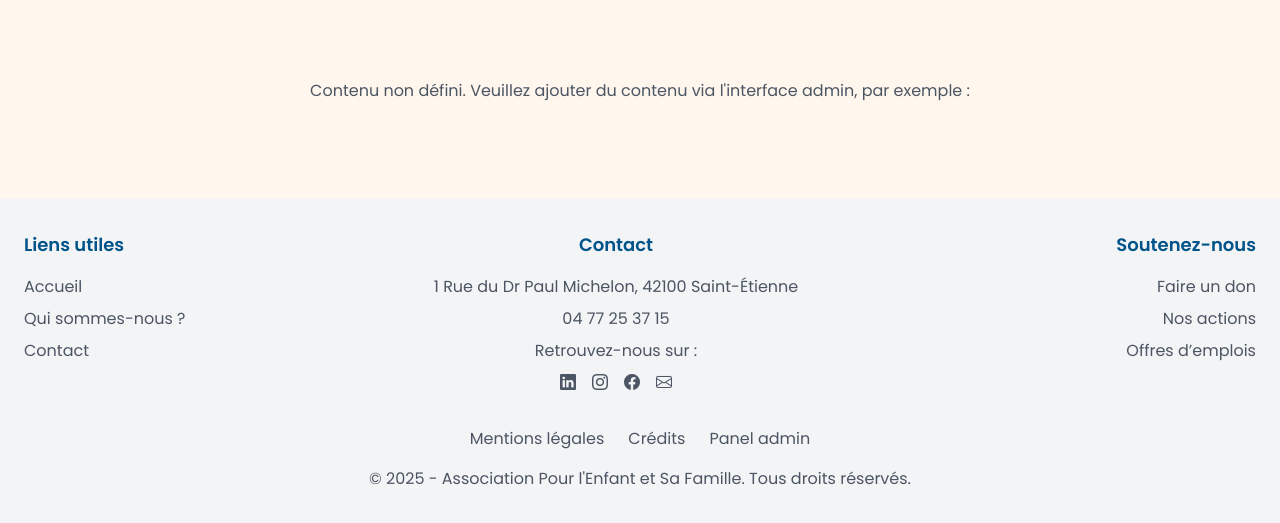
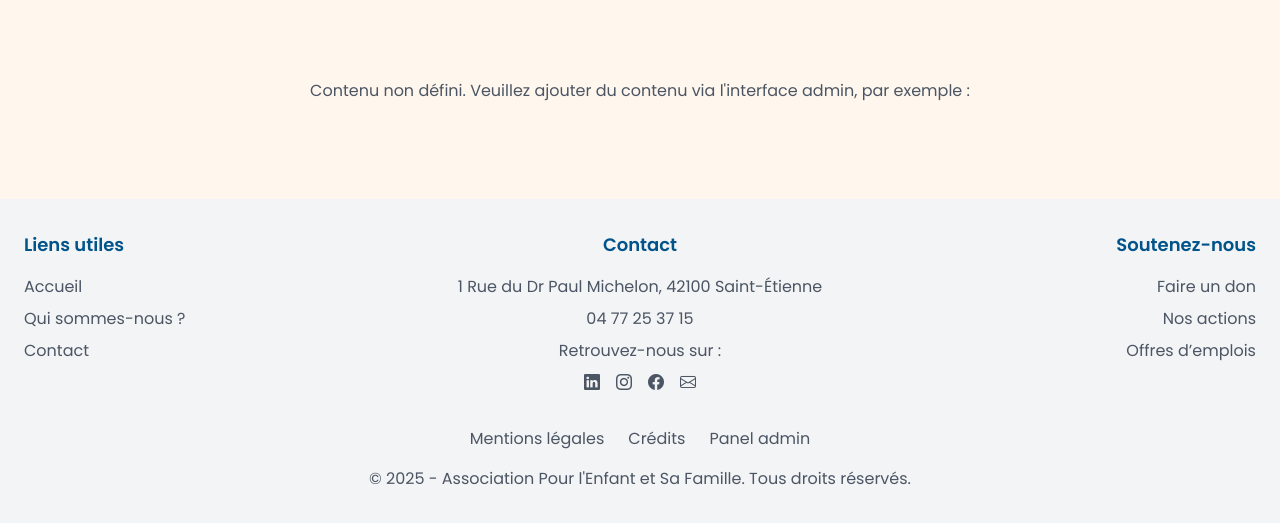
Before and after one commit to Potaaaaaaaaaaaato/apesf_site, a Django app: page / in a window 1280 px wide. Shown: the part 1373-1896 px from the top of the page. Run offline with Django 4.2, Linux system fonts and the light colour scheme; data that the repository does not hold is empty; some libraries are stand-ins or nearby versions.

Commit message:
Refactor footer layout for improved alignment and readability

```diff
--- a/apesf/templates/base.html
+++ b/apesf/templates/base.html
@@ -135,7 +135,7 @@
 
     <footer class="bg-neutral-100 py-8">
         <div class="max-w-7xl mx-auto px-6">
-            <div class="flex flex-col md:flex-row justify-between items-center md:items-start gap-8 text-center">
+            <div class="flex flex-col md:flex-row justify-between items-start gap-8">
                 <!-- Colonne 1 : Liens utiles -->
                 <div class="flex-1 md:text-left">
                     <h3 class="text-lg font-semibold mb-4 text-primary-500">Liens utiles</h3>
@@ -150,9 +150,9 @@
                 <div class="flex-1 text-center">
                     <h3 class="text-lg font-semibold mb-4 text-primary-500">Contact</h3>
                     <div class="space-y-2">
-                        <p class="w-full !text-center my-0 !mt-0">1 Rue du Dr Paul Michelon, 42100 Saint-Étienne</p>
-                        <p class="w-full !text-center my-0">04 77 25 37 15</p>
-                        <p class="w-full !text-center my-0">Retrouvez-nous sur :</p>
+                        <p class="my-0">1 Rue du Dr Paul Michelon, 42100 Saint-Étienne</p>
+                        <p class="my-0">04 77 25 37 15</p>
+                        <p class="my-0">Retrouvez-nous sur :</p>
                         <div class="flex justify-center gap-4">
                             <a href="https://linkedin.com" class="hover:text-primary-600 transition-colors"><i class="bi bi-linkedin"></i></a>
                             <a href="https://instagram.com" class="hover:text-primary-600 transition-colors"><i class="bi bi-instagram"></i></a>
@@ -163,7 +163,7 @@
                 </div>
 
                 <!-- Colonne 3 : Soutenez-nous -->
-                <div class="flex-1 md:text-right md:ml-12">
+                <div class="flex-1 md:text-right">
                     <h3 class="text-lg font-semibold mb-4 text-primary-500">Soutenez-nous</h3>
                     <ul class="space-y-2 mt-0">
                         <li><a href="{% url 'dons' %}" class="hover:text-primary-600 transition-colors">Faire un don</a></li>
```
